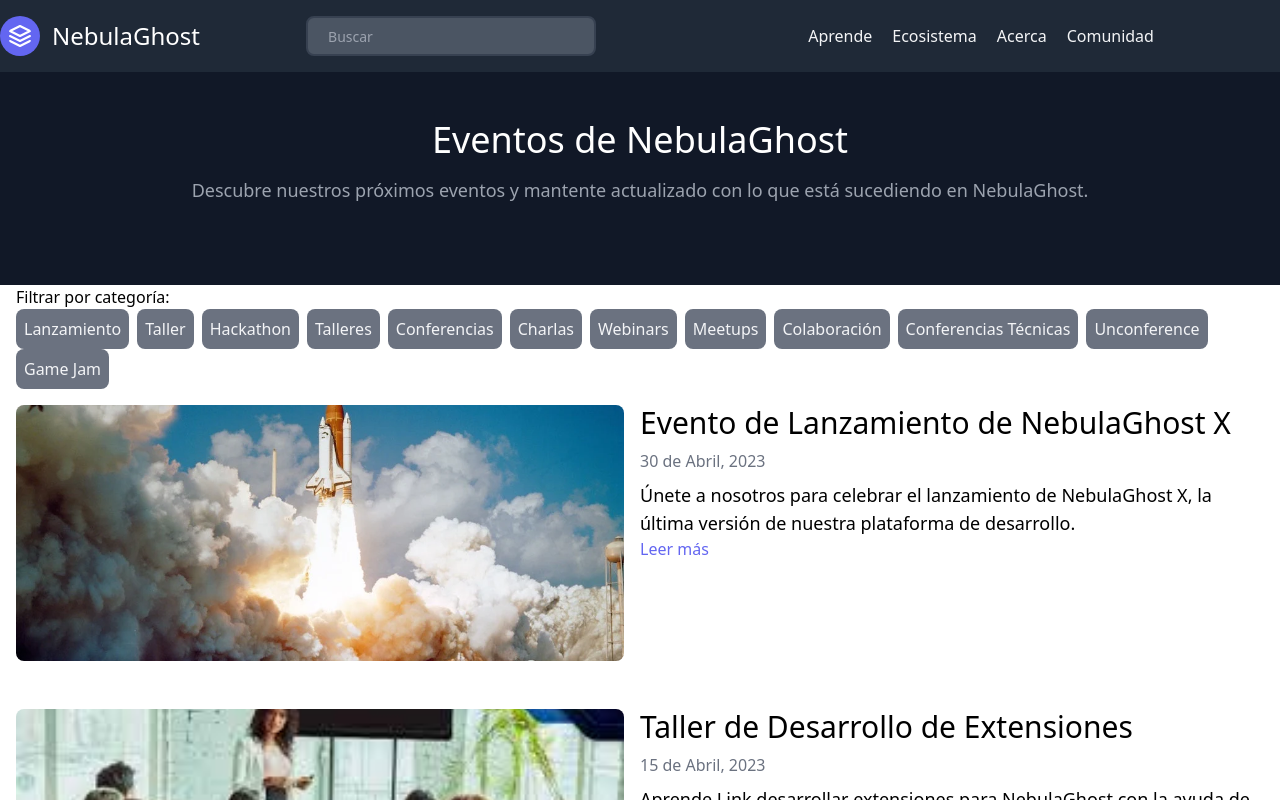
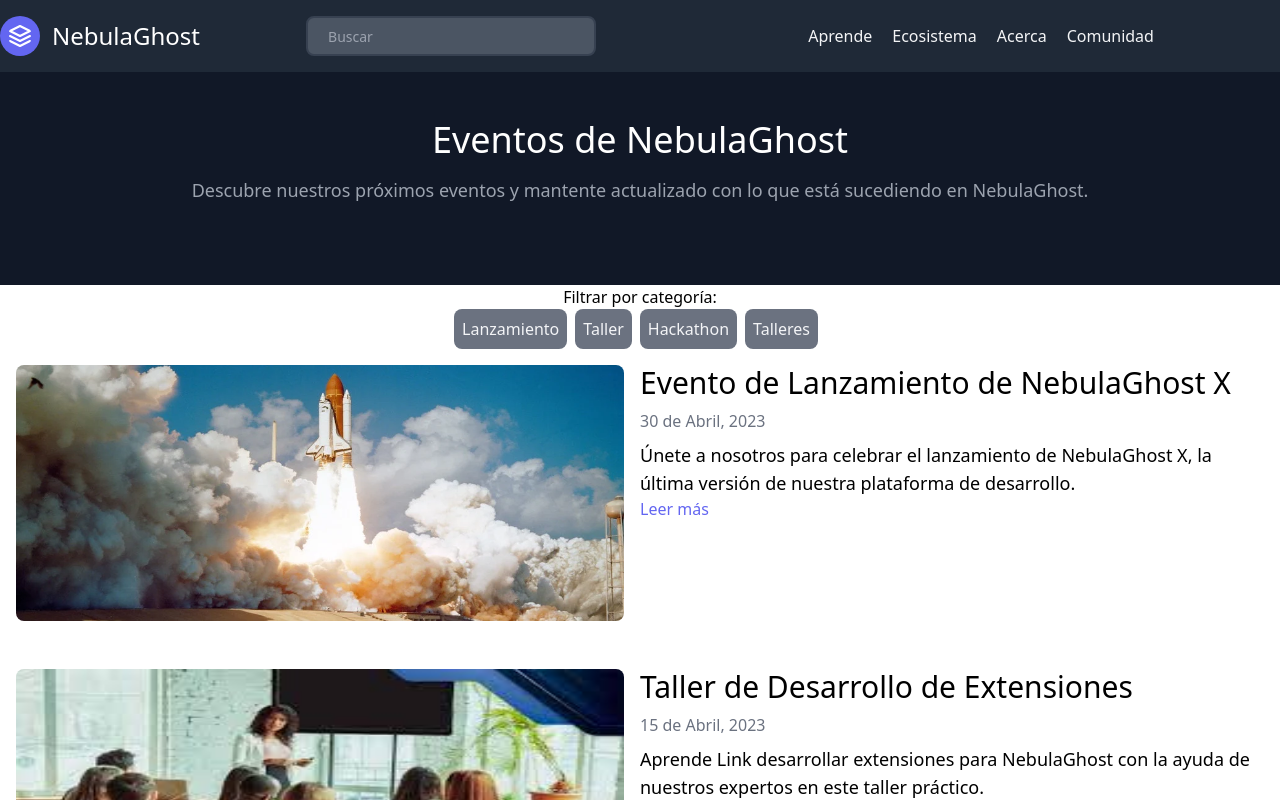
Before and after one commit to ICCOCUT/proyecto-interfaces, a Next.js app: page /eventos in a window 1280 px wide. Shown: the top 800 px of the page. Built offline with nearby package versions, Linux system fonts and the light colour scheme.

Commit message:
added buttons

```diff
--- a/src/pages/eventos.js
+++ b/src/pages/eventos.js
@@ -5,20 +5,7 @@ import Link from 'next/link';
 const Eventos = () => {
 	const [selectedCategories, setSelectedCategories] = useState([]);
 
-	const categories = [
-		'Lanzamiento',
-		'Taller',
-		'Hackathon',
-		'Talleres',
-		'Conferencias',
-		'Charlas',
-		'Webinars',
-		'Meetups',
-		'Colaboración',
-		'Conferencias Técnicas',
-		'Unconference',
-		'Game Jam',
-	];
+	const categories = ['Lanzamiento', 'Taller', 'Hackathon', 'Talleres'];
 
 	const eventosData = [
 		{
@@ -46,107 +33,117 @@ const Eventos = () => {
 				'Participa en nuestro emocionante Hackathon y compite con otrosdesarrolladores para crear proyectos asombrosos enNebulaGhost.',
 			image: '/img/hackaton.png',
 			link: '/enlace-al-evento-de-lanzamiento',
-			category: 'Lanzamiento', // Esta propiedad indica la categoría del evento
+			category: 'Taller', // Esta propiedad indica la categoría del evento
 		},
 		{
 			title: 'Conferencias de Desarrolladores',
 			date: 'Anuales',
-			description: 'Conferencias que incluyen charlas técnicas, paneles de discusión y oportunidades de networking para la comunidad de desarrolladores de NebulaGhost.',
+			description:
+				'Conferencias que incluyen charlas técnicas, paneles de discusión y oportunidades de networking para la comunidad de desarrolladores de NebulaGhost.',
 			image: '/img/team.jpg',
 			link: '/enlace-a-las-conferencias',
-			category: 'Conferencias',
+			category: 'Taller',
 		},
 		{
 			title: 'Charlas en Universidades y Escuelas',
 			date: 'Programadas según disponibilidad',
-			description: 'Presentaciones y charlas informativas sobre NebulaGhost en instituciones educativas, dirigidas a estudiantes y profesores interesados en aprender y enseñar el lenguaje.',
+			description:
+				'Presentaciones y charlas informativas sobre NebulaGhost en instituciones educativas, dirigidas a estudiantes y profesores interesados en aprender y enseñar el lenguaje.',
 			image: '/img/taller.jpg',
 			link: '/enlace-a-las-charlas',
-			category: 'Educación',
+			category: 'talleres',
 		},
 		{
 			title: 'Webinars de Formación',
 			date: 'Programados regularmente',
-			description: 'Sesiones en línea de formación y tutoriales en tiempo real que cubren diversos aspectos de NebulaGhost, incluyendo ejemplos prácticos y Q&A en vivo.',
+			description:
+				'Sesiones en línea de formación y tutoriales en tiempo real que cubren diversos aspectos de NebulaGhost, incluyendo ejemplos prácticos y Q&A en vivo.',
 			image: '/img/kevin.jpg',
 			link: '/enlace-a-los-webinars',
-			category: 'Educación',
+			category: 'Talleres',
 		},
 		{
 			title: 'Meetups de Comunidad',
 			date: 'Programadas por grupos de la comunidad',
-			description: 'Encuentros locales y en línea organizados por la comunidad de NebulaGhost, donde los entusiastas y desarrolladores se reúnen para discutir proyectos, compartir conocimientos y establecer contactos.',
+			description:
+				'Encuentros locales y en línea organizados por la comunidad de NebulaGhost, donde los entusiastas y desarrolladores se reúnen para discutir proyectos, compartir conocimientos y establecer contactos.',
 			image: '/img/nebula.webp',
 			link: '/enlace-a-los-meetups',
-			category: 'Comunidad',
+			category: 'Hackathon',
 		},
 		{
 			title: 'Colaboración Abierta y Sprints de Desarrollo',
 			date: 'Programados por la comunidad',
-			description: 'Eventos en línea donde los contribuyentes pueden colaborar en el desarrollo de NebulaGhost, solucionar problemas y agregar nuevas características al lenguaje.',
+			description:
+				'Eventos en línea donde los contribuyentes pueden colaborar en el desarrollo de NebulaGhost, solucionar problemas y agregar nuevas características al lenguaje.',
 			image: '/img/nebula.jpg',
 			link: '/enlace-a-la-colaboracion',
-			category: 'Colaboración',
+			category: 'Lanzamiento',
 		},
 		{
 			title: 'Conferencias Técnicas Especializadas',
 			date: 'Programadas según disponibilidad',
-			description: 'Eventos específicos sobre temas técnicos relacionados con NebulaGhost, como seguridad, desarrollo de extensiones, optimización y más.',
+			description:
+				'Eventos específicos sobre temas técnicos relacionados con NebulaGhost, como seguridad, desarrollo de extensiones, optimización y más.',
 			image: '/img/team.jpg',
 			link: '/enlace-a-las-conferencias-tecnicas',
-			category: 'Conferencias',
+			category: 'Lanzamiento',
 		},
 		{
 			title: 'NebulaGhost DevCon',
 			date: 'Anualmente en el cuarto trimestre',
-			description: 'Una conferencia anual para desarrolladores de NebulaGhost que se centra en compartir conocimientos técnicos, discutir tendencias emergentes y explorar casos de uso avanzados. Incluye sesiones magistrales, talleres y oportunidades de networking.',
+			description:
+				'Una conferencia anual para desarrolladores de NebulaGhost que se centra en compartir conocimientos técnicos, discutir tendencias emergentes y explorar casos de uso avanzados. Incluye sesiones magistrales, talleres y oportunidades de networking.',
 			image: '/img/negro.webp',
 			link: '/enlace-a-devcon',
-			category: 'Conferencias',
+			category: 'Taller',
 		},
 		{
 			title: 'NebulaGhost Game Jam',
 			date: 'Varias ediciones a lo largo del año',
-			description: 'Un evento de desarrollo de videojuegos en el que los participantes tienen un tiempo limitado (por ejemplo, 48 horas) para crear juegos utilizando NebulaGhost. Los juegos terminados se evalúan y premian al final del evento.',
+			description:
+				'Un evento de desarrollo de videojuegos en el que los participantes tienen un tiempo limitado (por ejemplo, 48 horas) para crear juegos utilizando NebulaGhost. Los juegos terminados se evalúan y premian al final del evento.',
 			image: '/img/lenguajeprogramacionvideojuegos1.webp',
 			link: '/enlace-a-game-jam',
-			category: 'Desarrollo de Juegos',
+			category: 'Hackathon',
 		},
 		{
 			title: 'NebulaGhost Unconference',
 			date: 'Programado ocasionalmente por la comunidad',
-			description: 'Un evento no estructurado donde los participantes eligen los temas de discusión y las sesiones de forma colaborativa. Los asistentes tienen la oportunidad de explorar temas específicos y trabajar en proyectos conjuntos.',
-			image: '/img/steve-jobs-era-el-idolo-de-la-infancia-del-creador-de-chatgpt.webp',
+			description:
+				'Un evento no estructurado donde los participantes eligen los temas de discusión y las sesiones de forma colaborativa. Los asistentes tienen la oportunidad de explorar temas específicos y trabajar en proyectos conjuntos.',
+			image:
+				'/img/steve-jobs-era-el-idolo-de-la-infancia-del-creador-de-chatgpt.webp',
 			link: '/enlace-a-unconference',
-			category: 'Comunidad',
+			category: 'Talleres',
 		},
 		{
 			title: 'NebulaGhost Code Fest',
 			date: 'Anualmente en primavera',
-			description: 'Un festival de código que celebra la creatividad y la innovación en NebulaGhost. Los participantes colaboran en proyectos, comparten ideas y compiten en desafíos de codificación.',
+			description:
+				'Un festival de código que celebra la creatividad y la innovación en NebulaGhost. Los participantes colaboran en proyectos, comparten ideas y compiten en desafíos de codificación.',
 			image: '/img/web_summit_cover.webp',
 			link: '/enlace-a-code-fest',
-			category: 'Competición',
+			category: 'Hackathon',
 		},
 		{
 			title: 'NebulaGhost Web Development Summit',
 			date: 'Serie de eventos a lo largo del año',
-			description: 'Una serie de eventos enfocados en el desarrollo web con NebulaGhost. Incluye sesiones sobre desarrollo frontend, backend, y mejores prácticas para crear aplicaciones web con el lenguaje.',
+			description:
+				'Una serie de eventos enfocados en el desarrollo web con NebulaGhost. Incluye sesiones sobre desarrollo frontend, backend, y mejores prácticas para crear aplicaciones web con el lenguaje.',
 			image: '/img/SLIIT-CODEFEST-Software-Competition-Sschool-cat-4.webp',
 			link: '/enlace-a-web-dev-summit',
-			category: 'Desarrollo Web',
+			category: 'Lanzamiento',
 		},
 		{
 			title: 'NebulaGhost AI Expo',
 			date: 'Bianualmente',
-			description: 'Una exposición que destaca el uso de NebulaGhost en aplicaciones de inteligencia artificial. Incluye charlas sobre implementaciones de IA, casos de estudio y demostraciones prácticas.',
+			description:
+				'Una exposición que destaca el uso de NebulaGhost en aplicaciones de inteligencia artificial. Incluye charlas sobre implementaciones de IA, casos de estudio y demostraciones prácticas.',
 			image: '/img/375_142.webp',
 			link: '/enlace-a-ai-expo',
-			category: 'Inteligencia Artificial',
-		}
-
-
-
+			category: 'Talleres',
+		},
 	];
 
 	const toggleCategory = category => {
@@ -174,7 +171,7 @@ const Eventos = () => {
 			</section>
 
 			<div className='container mx-auto px-4'>
-				<div className='mb-4'>
+				<div className='mb-4 text-center'>
 					<p>Filtrar por categoría:</p>
 					{categories.map(category => (
 						<button
@@ -204,7 +201,7 @@ const Eventos = () => {
 									width={600}
 									height={400}
 									alt={evento.title}
-									className='object-cover w-full h-64 mb-4 rounded-lg'
+									className=' w-full h-64 mb-4 rounded-lg'
 								/>
 							</div>
 							<div className='w-full md:w-1/2'>
```
